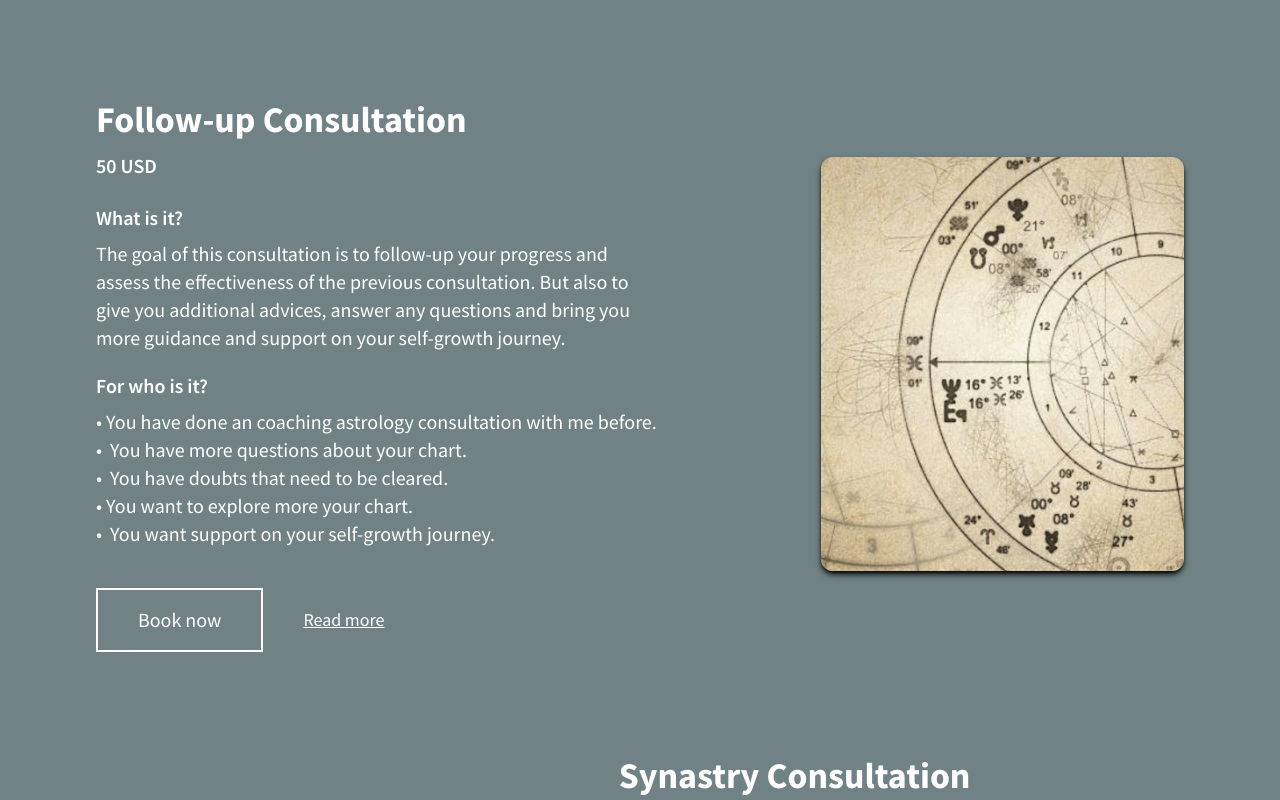
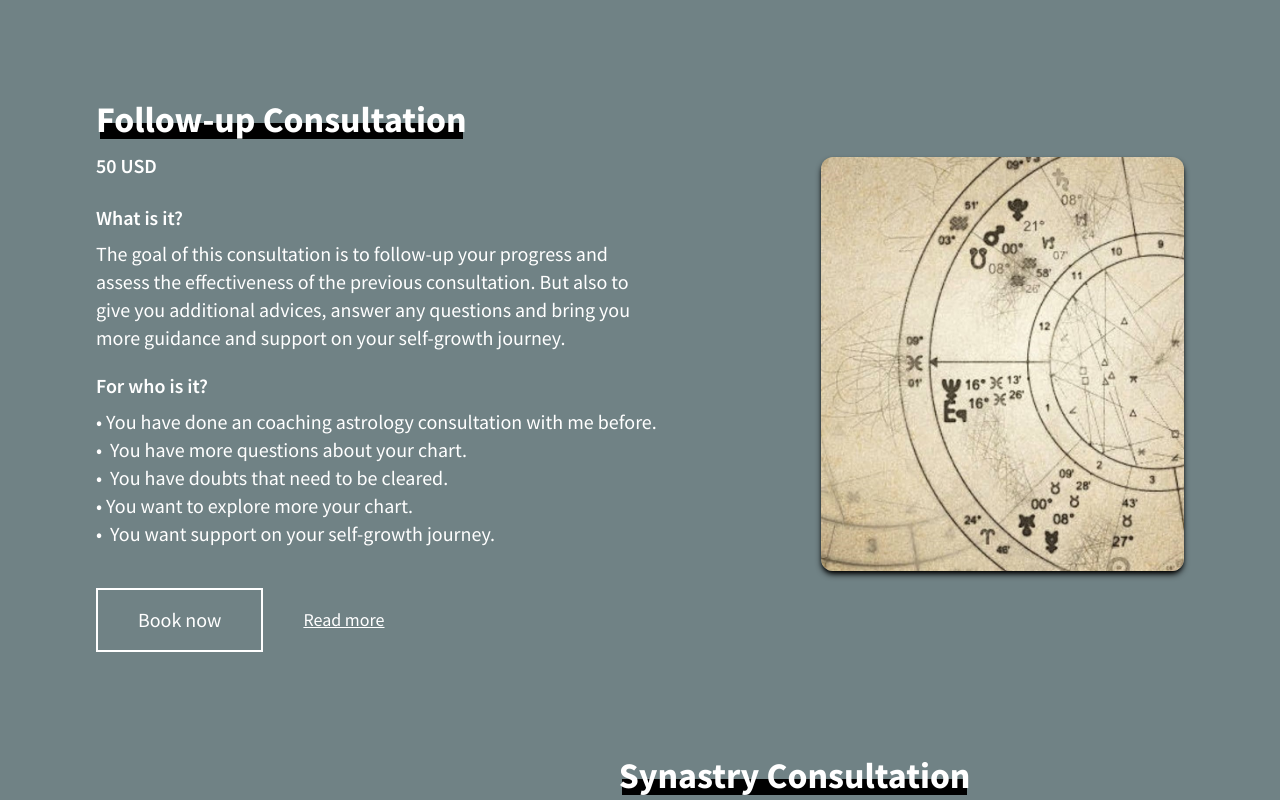
Before and after one commit to yewyewXD/client_zoee-astro, a Next.js app: page /services in a window 1280 px wide. Shown: the part 1100-1900 px from the top of the page. Built offline with nearby package versions, Linux system fonts and the light colour scheme.

Commit message:
add brand underline

```diff
--- a/components/Services/CoachingAstrology.jsx
+++ b/components/Services/CoachingAstrology.jsx
@@ -29,9 +29,12 @@ const CoachingAstrology = () => {
       <div className="flex items-center col-span-2 lg:pl-40">
         <div>
           <div className="mt-6 mb-6">
-            <h3 className="lg:text-4xl text-3xl font-bold">
-              Coaching Astrology Consultation
-            </h3>
+            <div className="brand-underline-wrapper">
+              <span className="brand-underline"></span>
+              <h3 className="lg:text-4xl text-3xl font-bold">
+                Coaching Astrology Consultation
+              </h3>
+            </div>
             <div className="font-semibold mt-3">150 USD</div>
           </div>
 
--- a/components/Services/FollowUp.jsx
+++ b/components/Services/FollowUp.jsx
@@ -10,9 +10,13 @@ const FollowUp = () => {
       <div className="flex items-center col-span-2 lg:pr-40">
         <div>
           <div className="mt-6 mb-6">
-            <h3 className="lg:text-4xl text-3xl font-bold">
-              Follow-up Consultation
-            </h3>
+            <div className="brand-underline-wrapper">
+              <span className="brand-underline"></span>
+              <h3 className="lg:text-4xl text-3xl font-bold">
+                Follow-up Consultation
+              </h3>
+            </div>
+
             <div className="font-semibold mt-3">50 USD</div>
           </div>
 
--- a/components/Services/Synastry.jsx
+++ b/components/Services/Synastry.jsx
@@ -29,9 +29,12 @@ const Synastry = () => {
       <div className="flex items-center col-span-2 lg:pl-40">
         <div>
           <div className="mt-6 mb-6">
-            <h3 className="lg:text-4xl text-3xl  font-bold">
-              Synastry Consultation
-            </h3>
+            <div className="brand-underline-wrapper">
+              <span className="brand-underline"></span>
+              <h3 className="lg:text-4xl text-3xl  font-bold">
+                Synastry Consultation
+              </h3>
+            </div>
             <div className="font-semibold mt-3">200 USD</div>
           </div>
 
--- a/styles/global.scss
+++ b/styles/global.scss
@@ -205,3 +205,24 @@ body {
 .marquee-container {
   overflow-x: auto !important;
 }
+
+.brand-underline-wrapper {
+  position: relative;
+  width: max-content;
+  display: flex;
+  justify-content: center;
+
+  h3 {
+    position: relative;
+    z-index: 2;
+  }
+}
+
+.brand-underline {
+  height: 40%;
+  width: 98%;
+  background: #000;
+  position: absolute;
+  z-index: 1;
+  bottom: 1px;
+}
```
